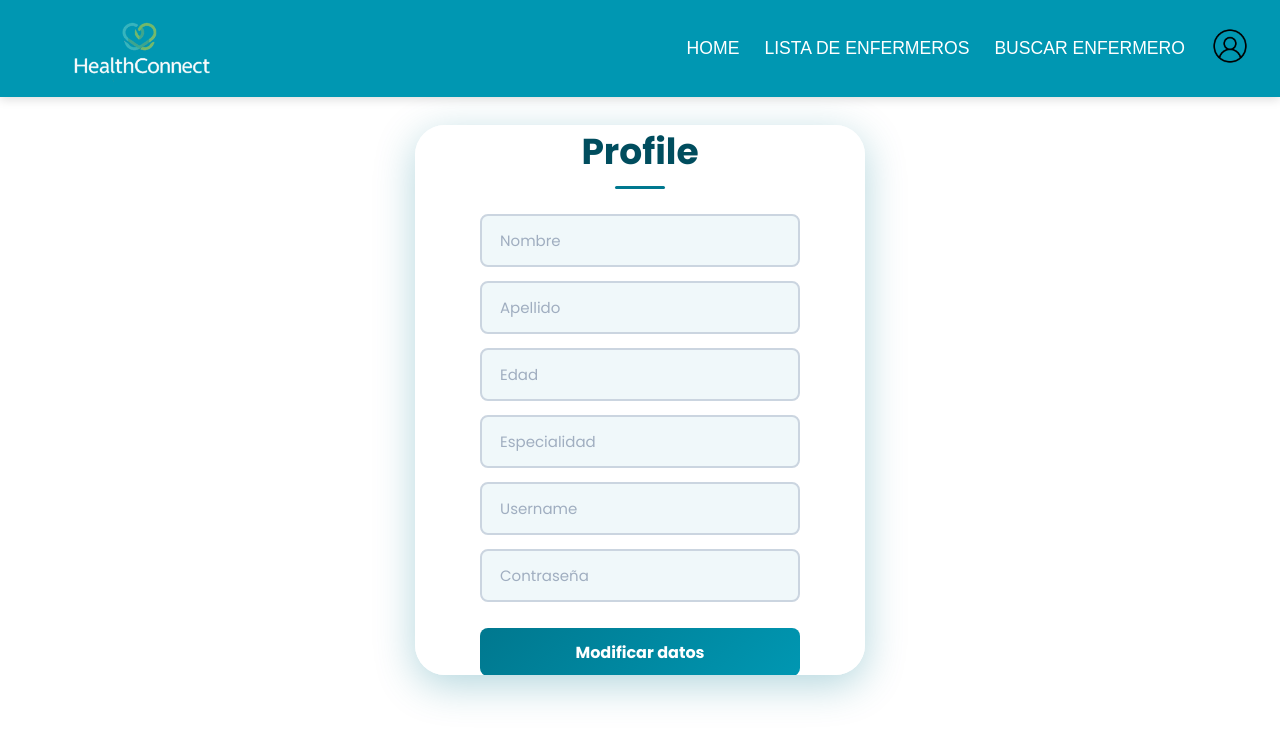
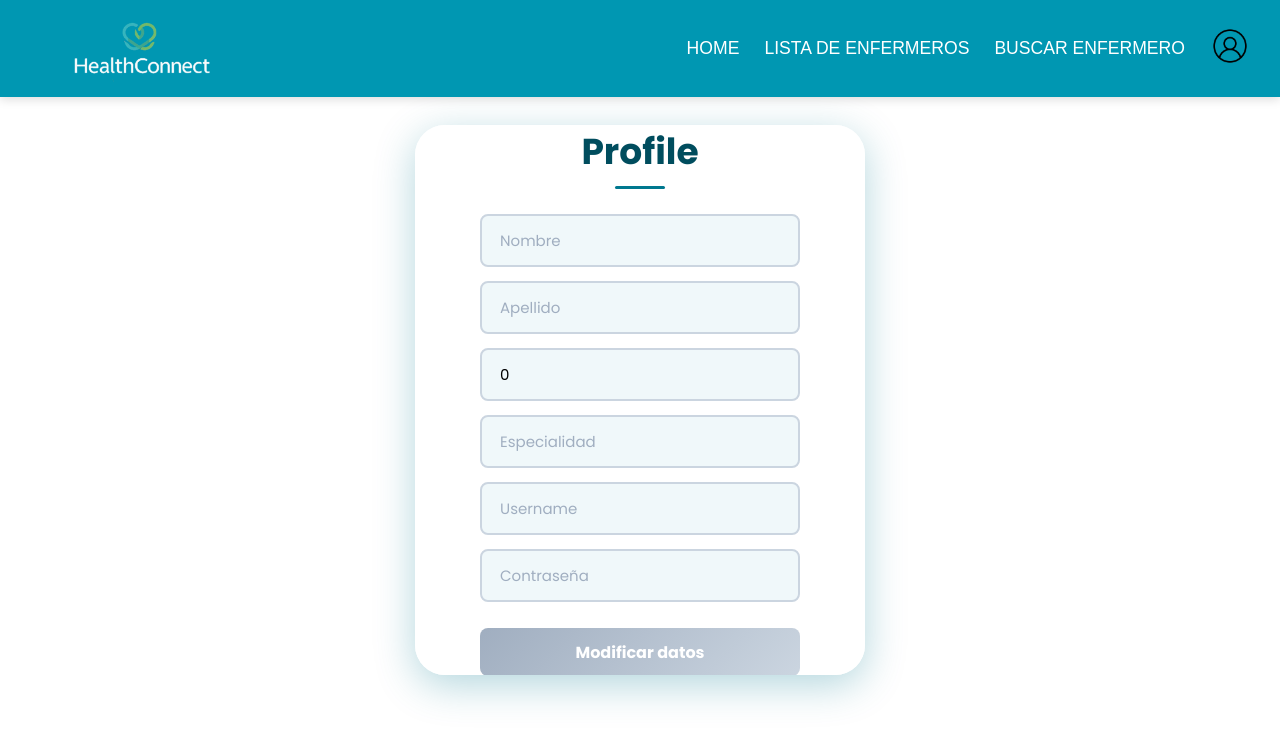
Before and after one commit to Dafnert/M0616-Hospital-FrontEnd, an Angular app in the folder hospitalFrontend/: page /profile in a window 1280 px wide. Shown: the top 742 px of the page. Built offline with nearby package versions, Linux system fonts and the light colour scheme.

Commit message:
Fix #54 show nurse data

```diff
--- a/hospitalFrontend/src/app/pages/login/login.component.ts
+++ b/hospitalFrontend/src/app/pages/login/login.component.ts
@@ -47,6 +47,7 @@ this._nurseService.login(this.username, this.password).subscribe({
       const nurse = response.nurse;
 
       localStorage.setItem('id', nurse.id.toString());
+      console.log('ID guardado:', nurse.id);
 
       this.loginStatus = 'success';
       this.errorMessage = `Bienvenido ${nurse.name}`;
--- a/hospitalFrontend/src/app/profile/profile.html
+++ b/hospitalFrontend/src/app/profile/profile.html
@@ -8,6 +8,7 @@
         type="text"
         name="name"
         placeholder="Nombre"
+        [(ngModel)]="nurse.name"
         required
       />
 
@@ -15,6 +16,7 @@
         type="text"
         name="surname"
         placeholder="Apellido"
+        [(ngModel)]="nurse.surname"
         required
       />
 
@@ -22,20 +24,21 @@
         type="number"
         name="age"
         placeholder="Edad"
+        [(ngModel)]="nurse.age"
         required
       />
-
       <input
         type="text"
         name="speciality"
         placeholder="Especialidad"
+        [(ngModel)]="nurse.speciality"
         required
       />
-
       <input
         type="text"
         name="username"
         placeholder="Username"
+        [(ngModel)]="nurse.username"
         required
       />
 
@@ -43,10 +46,11 @@
         type="password"
         name="password"
         placeholder="Contraseña"
+        [(ngModel)]="nurse.password"
         required
       />
 
-        <button type="submit">
+      <button type="submit" [disabled]="registerForm.invalid">
         Modificar datos
       </button>
     </div>
```
Lines whose indentation alone changed are shown as unchanged.
